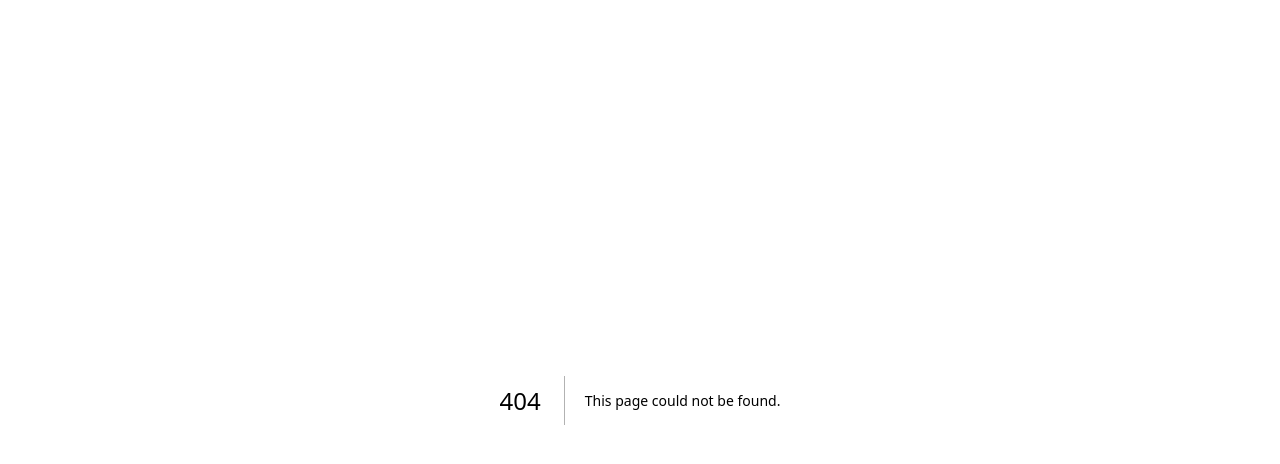
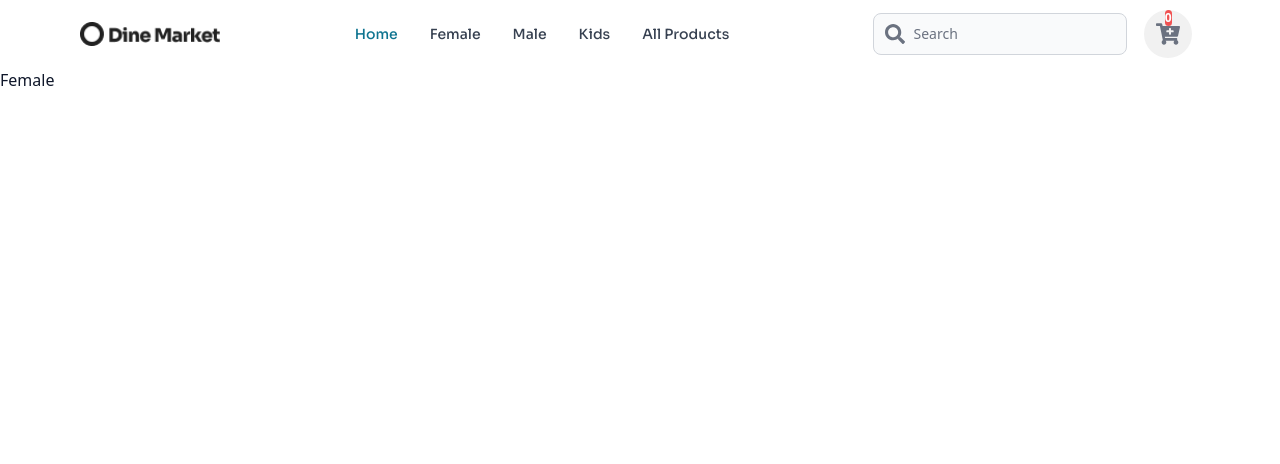
Before and after one commit to jawwad-ali/hackathon, a Next.js app: page /female in a window 1280 px wide. Before the commit this address had no page. Shown: the top 464 px of the page. Built offline with nearby package versions, Linux system fonts and the light colour scheme.

Commit message:
add title tag to layout.tsx

```diff
--- a/app/components/NavigationBar.tsx
+++ b/app/components/NavigationBar.tsx
@@ -7,12 +7,13 @@ import { FaCartPlus, FaSearch } from "react-icons/fa";
 import Logo from "../images/logo.webp";
 
 import { Sora } from "next/font/google";
+import Link from "next/link";
 
 const sora = Sora({ subsets: ["latin"] });
 
 const NavigationBar = () => {
   return (
-    <Navbar fluid rounded className="border-none">
+    <Navbar fluid rounded className="border-none max-w-6xl mx-auto">
       <Navbar.Brand href="/">
         <Image src={Logo} alt="Logo" height={25} width={140} />
         <span className="self-center whitespace-nowrap text-xl font-semibold dark:text-white"></span>
@@ -40,14 +41,23 @@ const NavigationBar = () => {
       </div>
 
       <Navbar.Collapse className={`${sora.className} text-xl`}>
-        <Navbar.Link active href="/navbars">
+        <Navbar.Link active href="/" as={Link}>
           Home
         </Navbar.Link>
 
-        <Navbar.Link href="/navbars">Female</Navbar.Link>
-        <Navbar.Link href="/navbars">Male</Navbar.Link>
-        <Navbar.Link href="/navbars">Kids</Navbar.Link>
-        <Navbar.Link href="/navbars">All Products</Navbar.Link>
+        <Navbar.Link as={Link} href="/female">
+          Female
+        </Navbar.Link>
+
+        <Navbar.Link href="/male" as={Link}>
+          Male
+        </Navbar.Link>
+        <Navbar.Link href="/kids" as={Link}>
+          Kids
+        </Navbar.Link>
+        <Navbar.Link href="/allproducts" as={Link}>
+          All Products
+        </Navbar.Link>
 
         <TextInput
           className="mt-4 flex lg:hidden"
--- /dev/null
+++ b/app/female/page.tsx
@@ -0,0 +1,9 @@
+import React from 'react'
+
+const Female = () => {
+  return (
+    <div>Female</div>
+  )
+}
+
+export default Female
--- a/app/head.tsx
+++ b/app/head.tsx
@@ -1,13 +1,12 @@
 export default function Head() {
   return (
     <>
-      <title>Hackathon Project</title>
-        <meta content="width=device-width, initial-scale=1" name="viewport" />
-        <meta name="description" content="Hackathon Project" />
+      <title>Hackathon Projecttttt</title>
+      <meta content="width=device-width, initial-scale=1" name="viewport" />
+      <meta name="description" content="Hackathon Project" />
       <link rel="icon" href="/favicon.ico" />
 
       {/* <link href="https://cdnjs.cloudflare.com/ajax/libs/flowbite/1.6.5/flowbite.min.css" rel="stylesheet" /> */}
-
     </>
   );
 }
--- a/app/layout.tsx
+++ b/app/layout.tsx
@@ -1,5 +1,6 @@
 import "./globals.css";
 import FlowbiteContext from "./context/FlowbiteContext";
+import NavigationBar from "./components/NavigationBar";
 
 export default function RootLayout({
   children,
@@ -8,27 +9,18 @@ export default function RootLayout({
 }) {
   return (
     <html lang="en">
-      <head></head>
+      <head>
+        <title>Hackathon</title>
+        <meta content="width=device-width, initial-scale=1" name="viewport" />
+        <meta name="description" content="Hackathon Project" />
+        <link rel="icon" href="/favicon.ico" />
+      </head>
       <body>
-        <FlowbiteContext>{children}</FlowbiteContext>
+        <FlowbiteContext>
+          <NavigationBar />
+          {children}
+        </FlowbiteContext>
       </body>
     </html>
   );
 }
-
-// import { FC, PropsWithChildren } from "react";
-// import FlowbiteContext from "./context/FlowbiteContext";
-// import "./globals.css";
-
-// const RootLayout: FC<PropsWithChildren> = function ({ children }) {
-//   return (
-//     <html lang="en">
-//       <head />
-//       <body>
-//         <FlowbiteContext>{children}</FlowbiteContext>
-//       </body>
-//     </html>
-//   );
-// };
-
-// export default RootLayout;
--- a/app/page.tsx
+++ b/app/page.tsx
@@ -1,21 +1,11 @@
-import Head from "next/head";
 import Features from "./components/Features";
 import HeroSection from "./components/HeroSection";
-import NavigationBar from "./components/NavigationBar";
 import Products from "./components/Products";
 import Promotions from "./components/Promotions";
 
 export default function Home() {
   return (
     <div className="max-w-6xl mx-auto">
-
-      <Head>
-        <title>Homepage</title>
-        <meta content="width=device-width, initial-scale=1" name="viewport" />
-        <meta name="description" content="Hackathon Project" />
-      </Head>
-
-      <NavigationBar />
       <HeroSection />
       <Promotions />
       <Products />
```
